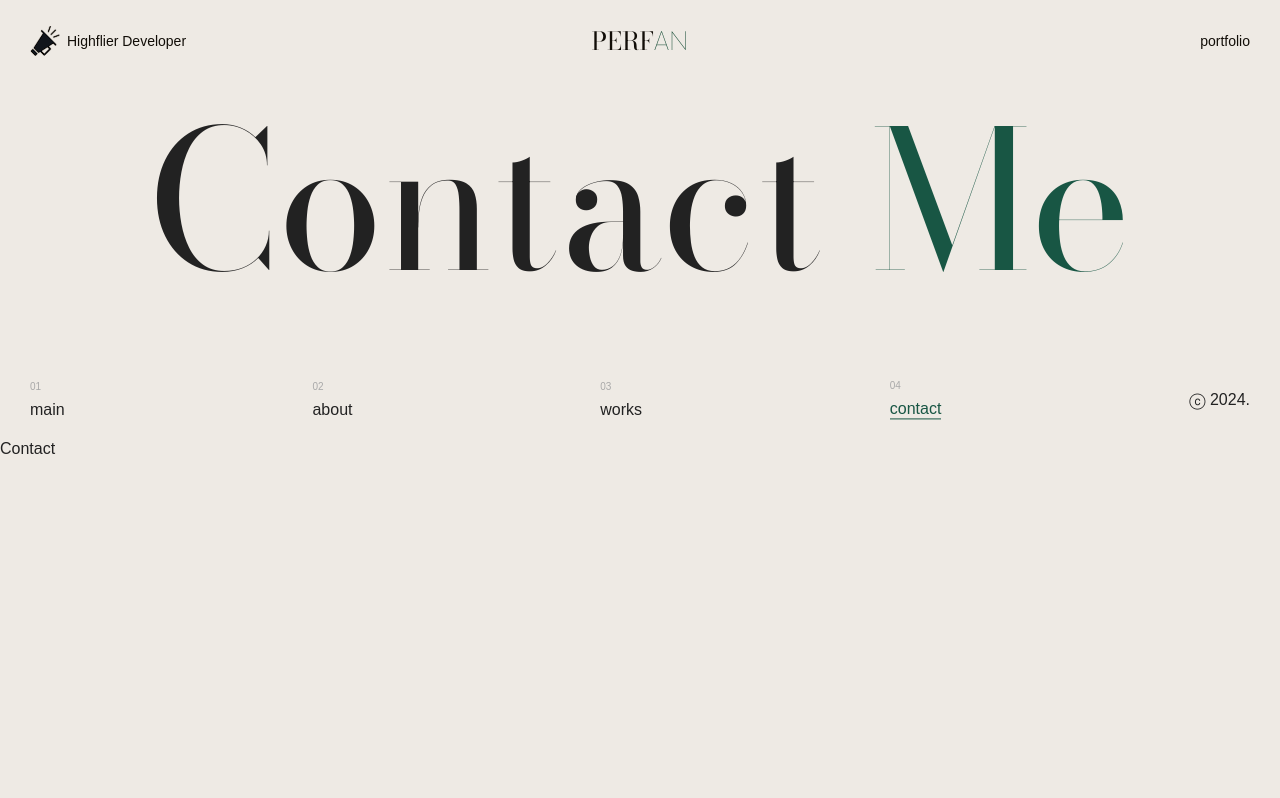
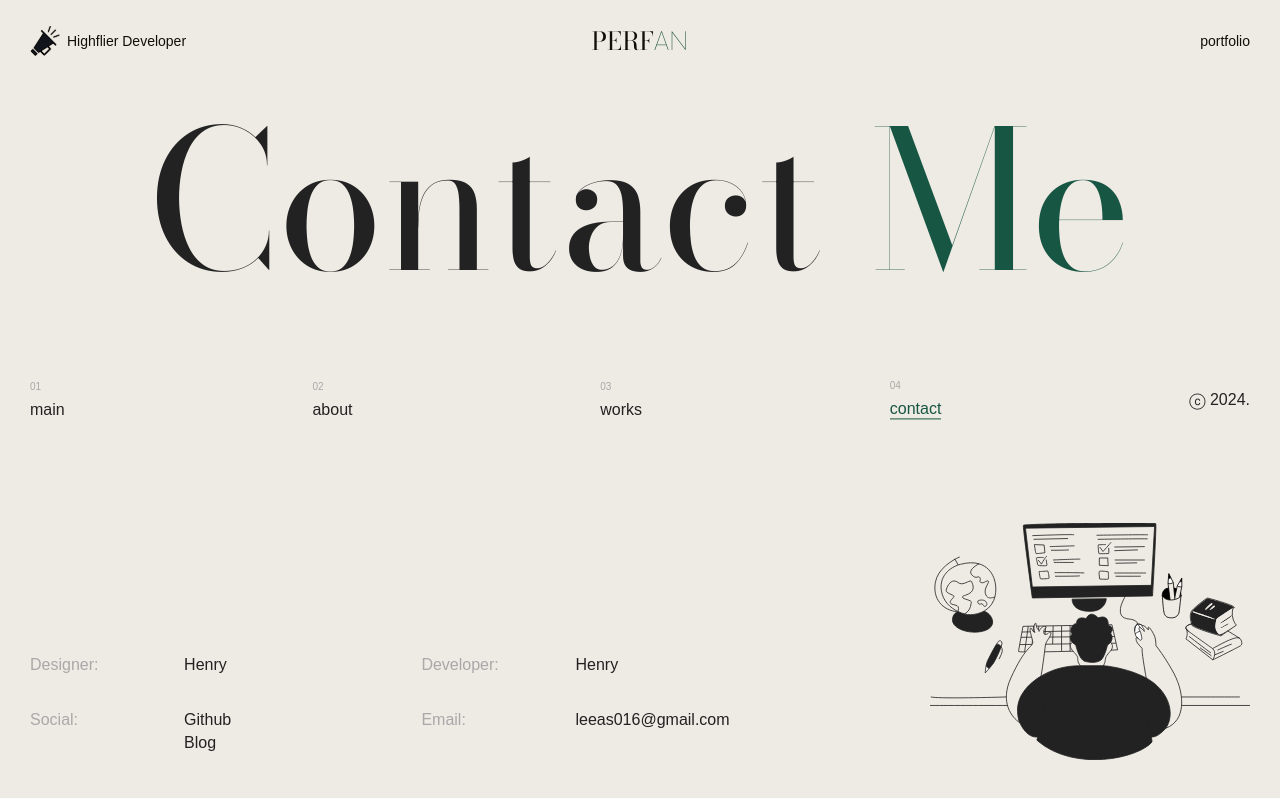
Before and after one commit to KimHyunLo/PERFAN, a React (Vite) app: page /contact in a window 1280 px wide. Built offline with nearby package versions, Linux system fonts and the light colour scheme; a web font is replaced by a local one.

Commit message:
add: Contact Ui 추가

```diff
--- a/src/components/Header.jsx
+++ b/src/components/Header.jsx
@@ -25,7 +25,6 @@ const HeaderTitle = styled.div`
   transform: translate(-50%, -50%);
   font-family: 'Bodoni Moda', sans-serif;
   font-size: 25px;
-  font-weight: 500;
 
   a {
     color: var(--black-difference);
@@ -38,8 +37,8 @@ const HeaderTitle = styled.div`
 
 const HeaderEm = styled.em`
   font-style: normal;
+  font-family: 'Now', sans-serif;
   color: var(--active-difference);
-  font-family: 'Now', sans-serif;
 `
 
 const HeaderSide = styled.div`
--- /dev/null
+++ b/src/features/contact/ContactImage.jsx
@@ -0,0 +1,12 @@
+import styled from 'styled-components'
+
+const StyledContactImage = styled.img`
+  width: 25vw;
+  max-width: 40vh;
+`
+
+function ContactImage() {
+  return <StyledContactImage src="avatar.svg" alt="avatar" className="avatar" />
+}
+
+export default ContactImage
--- /dev/null
+++ b/src/features/contact/ContactInfo.jsx
@@ -0,0 +1,65 @@
+import styled from 'styled-components'
+
+const StyledContactInfo = styled.ul`
+  display: grid;
+  grid-template-columns: 1fr 1fr;
+  grid-template-rows: 10% 10%;
+  row-gap: 3.5vw;
+  column-gap: 6.5vw;
+`
+
+const InfoList = styled.li`
+  display: grid;
+  grid-template-columns: 1fr 1fr;
+
+  .social-list {
+    display: flex;
+    flex-direction: column;
+    gap: 0.5rem;
+  }
+`
+
+const InfoTitle = styled.div`
+  text-transform: capitalize;
+  color: var(--gray);
+`
+
+function ContactInfo() {
+  return (
+    <StyledContactInfo>
+      <InfoList>
+        <InfoTitle>designer:</InfoTitle>
+        <div>Henry</div>
+      </InfoList>
+      <InfoList>
+        <InfoTitle>developer:</InfoTitle>
+        <div>Henry</div>
+      </InfoList>
+      <InfoList>
+        <InfoTitle>social:</InfoTitle>
+        <ul className="social-list">
+          <li>
+            <a href="https://github.com/KimHyunLo" target="blank">
+              Github
+            </a>
+          </li>
+          <li>
+            <a href="https://perfect-plan.notion.site/c60c5c6ffd8843c6804e2de03ab68149?pvs=74" target="blank">
+              Blog
+            </a>
+          </li>
+        </ul>
+      </InfoList>
+      <InfoList>
+        <InfoTitle>email:</InfoTitle>
+        <div>
+          <a href="mailto:leeas016@gmail.com" target="blank">
+            leeas016@gmail.com
+          </a>
+        </div>
+      </InfoList>
+    </StyledContactInfo>
+  )
+}
+
+export default ContactInfo
--- a/src/main.jsx
+++ b/src/main.jsx
@@ -3,7 +3,7 @@ import ReactDOM from 'react-dom/client'
 import { createBrowserRouter, RouterProvider } from 'react-router-dom'
 import './index.css'
 
-import ErrorPage from './ErrorPage'
+import ErrorPage from './routes/ErrorPage'
 import Layout from './routes/Layout'
 import About from './routes/About'
 import Works from './routes/Works'
--- a/src/routes/Contact.jsx
+++ b/src/routes/Contact.jsx
@@ -1,5 +1,28 @@
+import styled from 'styled-components'
+import ContactInfo from '../features/contact/ContactInfo'
+import ContactImage from '../features/contact/ContactImage'
+
+const StyledContact = styled.div`
+  position: absolute;
+  bottom: 5%;
+  display: flex;
+  justify-content: space-between;
+  align-items: end;
+  width: 100%;
+  padding: 0 30px;
+
+  @media only screen and (max-width: 640px) {
+    padding: 0 15px;
+  }
+`
+
 function Contact() {
-  return <div>Contact</div>
+  return (
+    <StyledContact>
+      <ContactInfo />
+      <ContactImage />
+    </StyledContact>
+  )
 }
 
 export default Contact
```
Also changed, not shown: src/routes/ErrorPage.jsx (renamed from src/ErrorPage.jsx).
